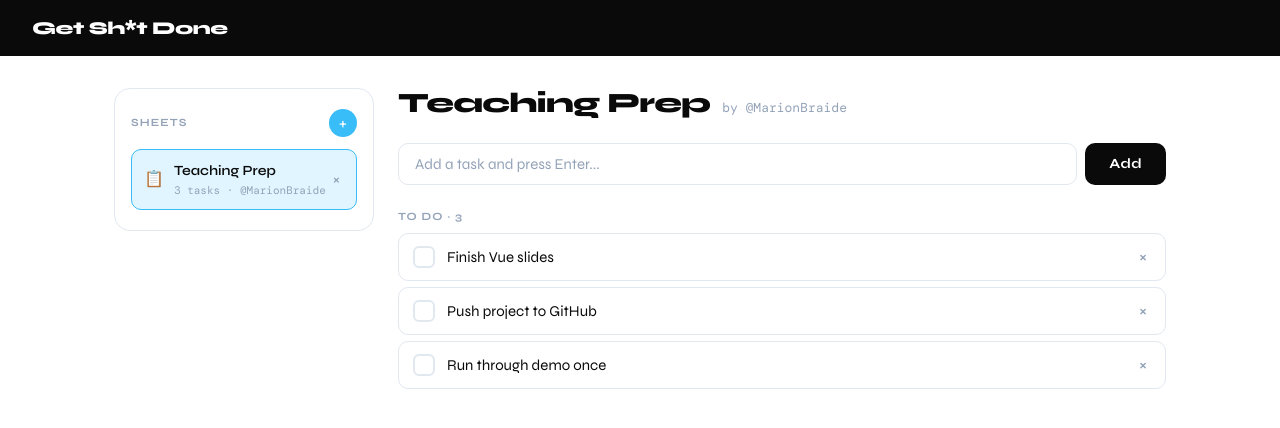
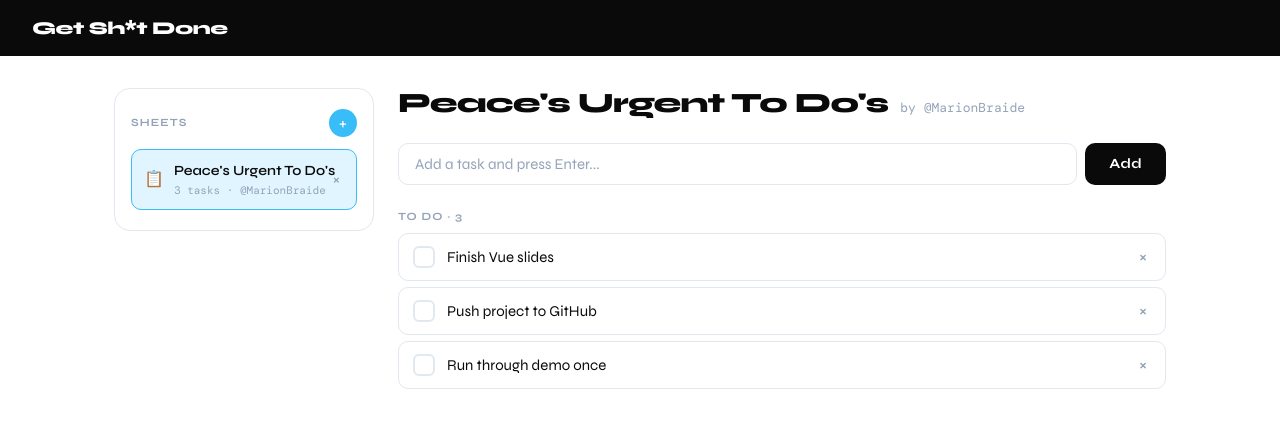
Before and after one commit to MarionBraide/GetShitDone-Task-App, a Vue app: page / in a window 1280 px wide. Shown: the top 428 px of the page. Built offline with nearby package versions, Linux system fonts and the light colour scheme.

Commit message:
change sheet name

```diff
--- a/src/data/tasks.js
+++ b/src/data/tasks.js
@@ -3,7 +3,7 @@
 export const initialSheets = [
   {
     id: 1,
-    name: "Teaching Prep",
+    name: "Peace's Urgent To Do's",
     addedBy: "MarionBraide",
     tasks: [
       { id: 1, text: "Finish Vue slides",       done: false },
```
